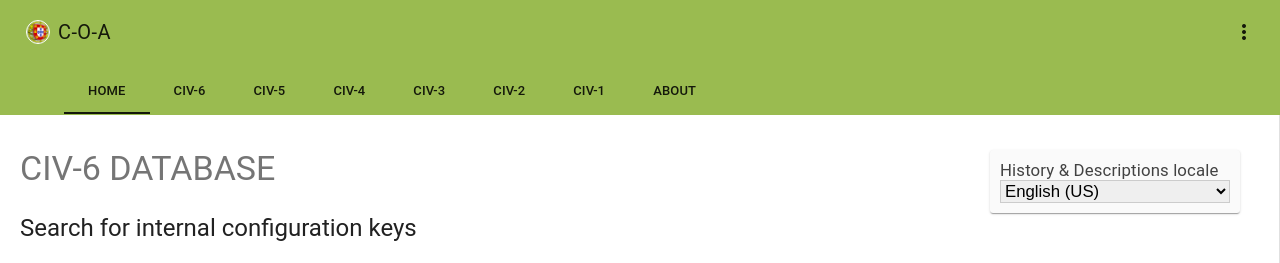
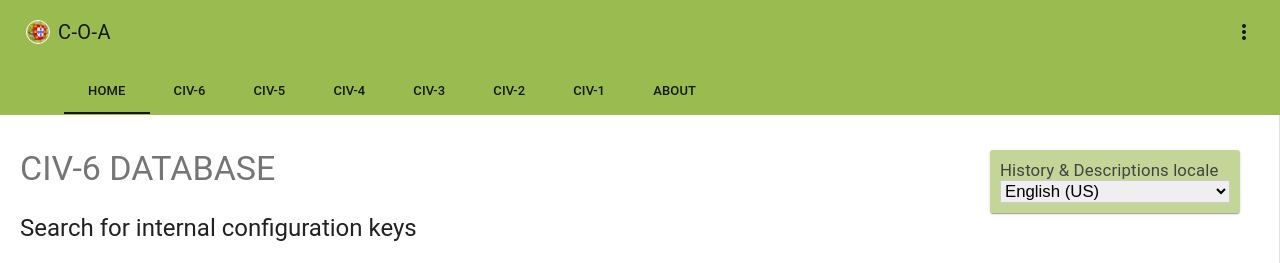
Before and after one commit to antonio-rodrigues/civ6-database-search, a Vue app: page /civ/6 in a window 1280 px wide. Shown: the top 263 px of the page. Built offline with nearby package versions, Linux system fonts and the light colour scheme.

Commit message:
Update language selection bg color

```diff
--- a/src/components/LanguageSelector.vue
+++ b/src/components/LanguageSelector.vue
@@ -66,7 +66,7 @@ $select-size: 250px;
 .select-style {
   width: 250px;
   border-radius: 3px;
-  background-color: $color-grey-ligth;
+  background-color: $color-primary-light;
   overflow: hidden;
   z-index: 999;
 }
```
